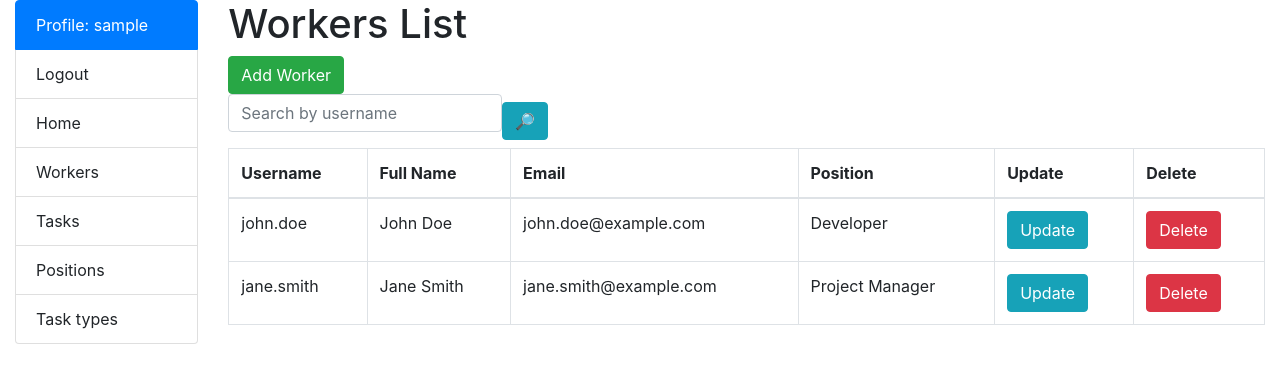
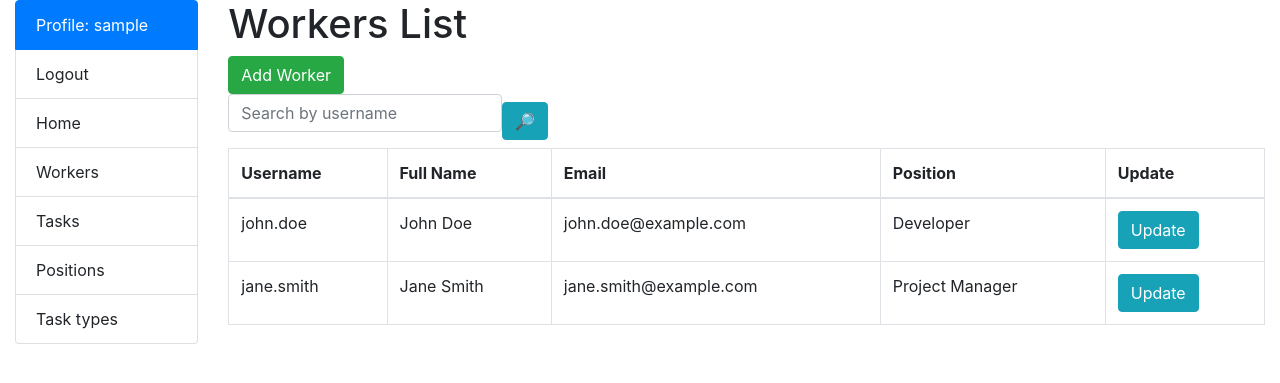
Before and after one commit to JohnnyWalker010/team-task-manager, a Django app: page /workers_list/ in a window 1280 px wide. Shown: the top 383 px of the page. Run offline with Django 5.2, Linux system fonts and the light colour scheme; the visitor is signed in with stand-in values (Sample User, id 1); data comes from the database, SQL or seed files in the repository; some libraries are stand-ins or nearby versions.

Commit message:
Remove redundant worker delete option

```diff
--- a/task_manager/urls.py
+++ b/task_manager/urls.py
@@ -6,7 +6,6 @@ from task_manager.views import (
     WorkerListView,
     WorkerCreateView,
     WorkerUpdateView,
-    WorkerDeleteView,
     TaskListView,
     TaskCreateView,
     TaskUpdateView,
@@ -30,7 +29,6 @@ urlpatterns = [
     path("workers_list/", WorkerListView.as_view(), name="workers_list"),
     path("workers_list/create", WorkerCreateView.as_view(), name="create_worker"),
     path("workers/<int:pk>/", WorkerUpdateView.as_view(), name="update_worker"),
-    path("workers/<int:pk>/delete/", WorkerDeleteView.as_view(), name="delete_worker"),
     path("tasks_list/", TaskListView.as_view(), name="tasks_list"),
     path("tasks_list/create", TaskCreateView.as_view(), name="create_task"),
     path("tasks_list/<int:pk>", TaskUpdateView.as_view(), name="update_task"),
--- a/task_manager/views.py
+++ b/task_manager/views.py
@@ -87,12 +87,6 @@ class WorkerUpdateView(LoginRequiredMixin, UpdateView):
     form_class = WorkerUpdateForm
     success_url = reverse_lazy("task_manager:workers_list")
     template_name = "task_manager/worker_update_form.html"
-
-
-class WorkerDeleteView(LoginRequiredMixin, DeleteView):
-    model = Worker
-    success_url = reverse_lazy("task_manager:workers_list")
-    template_name = "task_manager/worker_delete_form.html"
 
 
 class TaskListView(LoginRequiredMixin, ListView):
--- a/templates/task_manager/worker_list.html
+++ b/templates/task_manager/worker_list.html
@@ -20,7 +20,6 @@
                 <th>Email</th>
                 <th>Position</th>
                 <th>Update</th>
-                <th>Delete</th>
             </tr>
         </thead>
         <tbody>
@@ -31,7 +30,6 @@
                     <td>{{ worker.email }}</td>
                     <td>{% if worker.position %}{{ worker.position.name }}{% else %}N/A{% endif %}</td>
                     <td><a href="{% url "task_manager:update_worker" pk=worker.id %}" class="btn btn-info">Update</a></td>
-                    <td><a href="{% url "task_manager:delete_worker" pk=worker.id %}" class="btn btn-danger">Delete</a></td>
                 </tr>
             {% endfor %}
         </tbody>
```
